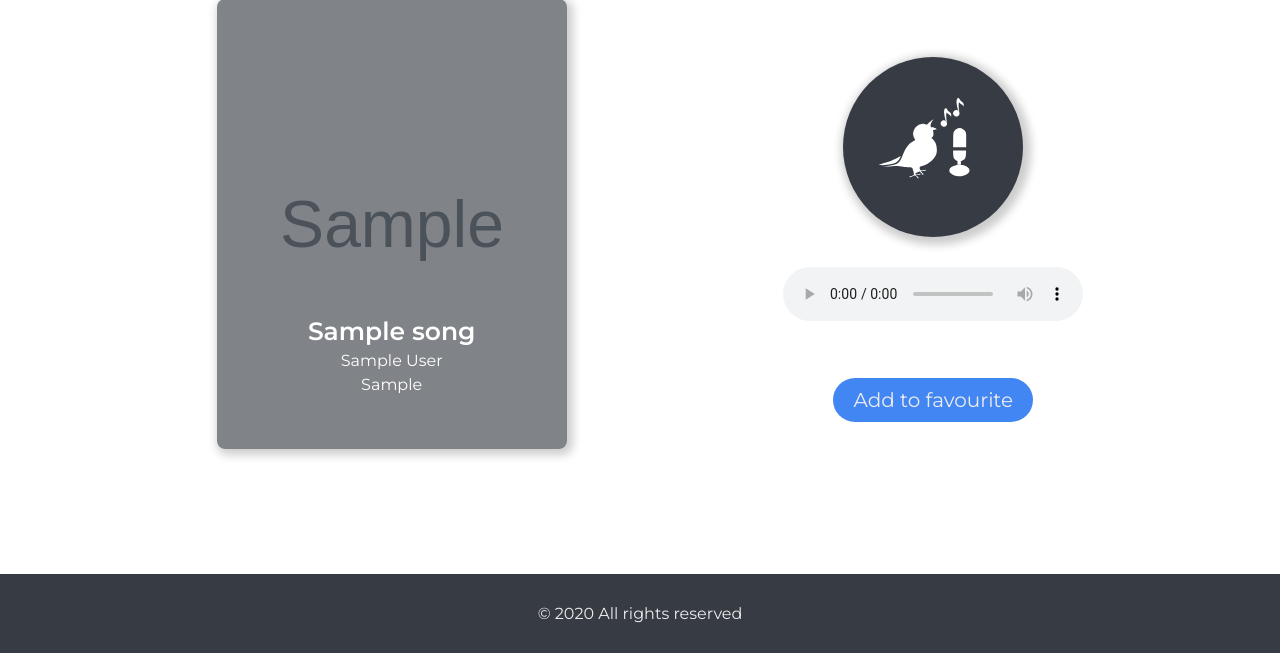
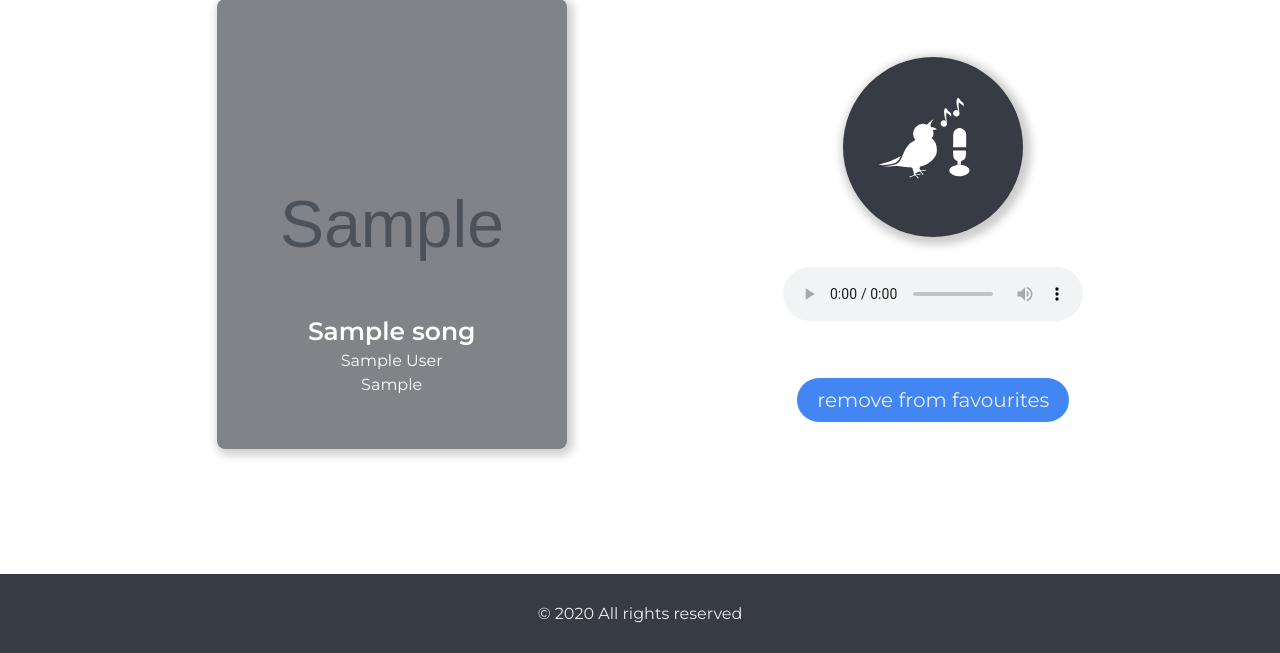
Before and after one commit to Peter2221/Music-Karaoke-DJango, a Django app: page /songs/1 in a window 1280 px wide. Shown: the part 196-849 px from the top of the page. Run offline with Django 3.2, Linux system fonts and the light colour scheme; tables that the repository leaves empty hold one stand-in row (values such as "Sample post"); grey boxes marked "Sample" are stand-in pictures; style sheets or scripts are compiled from the project's sources; some libraries are stand-ins or nearby versions; some web fonts are replaced.

Commit message:
Adding songs to favourites feature

```diff
--- a/music_karaoke/songs/templates/details.html
+++ b/music_karaoke/songs/templates/details.html
@@ -34,10 +34,15 @@
       <audio class="inst-audio" controls>
         <source src="{{MEDIA_URL}}{{song.audio_file}}" type="audio/mpeg" />
       </audio>
-
-      <a class="btn bg-primary" href="{% url 'songs:add_to_favourite' %}">
-        Add to favourite
-      </a>
+      {% if favourite == False %}
+        <a class='btn bg-primary' href="{% url 'songs:add_to_favourite' song.id %}">
+          Add to favourite
+        </a>
+      {% else %}
+        <a class='btn bg-primary' href="">
+          remove from favourites
+        </a>
+      {% endif %}
     </div>
   </div>
 </section>
--- a/music_karaoke/songs/urls.py
+++ b/music_karaoke/songs/urls.py
@@ -9,6 +9,8 @@ urlpatterns = [
     path('/<int:song_id>', views.show_details, name="show_details"),
     # songs/AddSong
     path('/AddSong', views.add_new_song, name="add_new_song"),
-    # songs/add_to_favourite
-    path('/add_to_favourite', views.add_song_to_favourites, name="add_to_favourite"),
+    # songs/<id>/add_to_favourite
+    path('/<int:song_id>/add_to_favourite', views.add_song_to_favourites, name="add_to_favourite"),
+    # songs/favourites
+    path('/favourites', views.show_favourites, name="show_favourites"),
 ]
--- a/music_karaoke/songs/views.py
+++ b/music_karaoke/songs/views.py
@@ -2,6 +2,7 @@ from django.shortcuts import render, redirect
 from django.contrib.auth.decorators import login_required, permission_required
 from .forms import SongForm
 from .models import Song
+from authentication.models import UserFavouriteSong
 
 
 def landing(request):
@@ -16,11 +17,23 @@ def index(request):
 
 def show_details(request, song_id):
     song = Song.objects.get(id=song_id)
-    return render(request, 'details.html', {'song': song})
+    favourite = UserFavouriteSong.objects.filter(song = song).count()
+    return render(request, 'details.html', {'song': song, 'favourite':favourite})
 
+def show_favourites(request):
+    songs = []
+    favourite_songs = UserFavouriteSong.objects.filter(user = request.user).values()
+    for favourite_song in favourite_songs:
+        songs.append(Song.objects.get(id=favourite_song['song_id']))
+    return render(request, 'song_index.html', {'songs' : songs})
 
 def add_song_to_favourites(request, song_id):
-    pass
+    favourite_song = UserFavouriteSong()
+    favourite_song.user = request.user
+    favourite_song.song = Song.objects.get(id=song_id)
+    favourite_song.save()
+    return redirect('../{}'.format(song_id))
+
 
 
 @permission_required('is_superuser', login_url='/')
--- a/music_karaoke/templates/layout/navbar.html
+++ b/music_karaoke/templates/layout/navbar.html
@@ -16,7 +16,7 @@
       {% if user.is_authenticated %}
         <li class="list__item"><a href="{% url 'songs:index' %}">Songs</a></li>
         <li class="list__item"><a href="{% url 'ranking' %}">Ranking</a></li>
-        <li class="list__item"><a href="">Favourites</a></li>
+        <li class="list__item"><a href="{% url 'songs:show_favourites' %}">Favourites</a></li>
         <li class="list__item"><a href="logout/">Logout</a></li>
       {% else %}
         <li class="list__item"><a href="{% url 'login' %}">Login</a></li>
```
